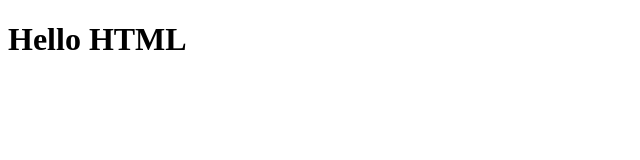
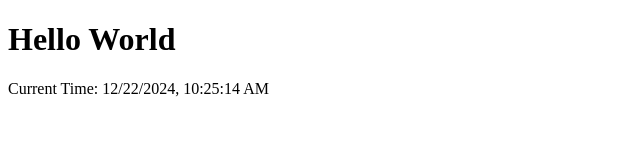
Before and after one commit to ivansh2004/ivansh2004.github.io, a plain HTML site: page index.html in a window 1280 px wide. Shown: the whole page, without its empty margins (0-640 px from the left). Drawn offline with Linux system fonts and the light colour scheme.

Commit message:
Update index.html

```diff
--- a/index.html
+++ b/index.html
@@ -2,10 +2,13 @@
   <html lang="zh">
   <head>
       <meta charset="UTF-8">
-    <meta name="viewport" content="width=device-width, initial-scale=1.0">
-    <title>Hello HTML</title>
+      <meta http-equiv="Cache-Control" content="no-cache, no-store, must-revalidate">
+      <meta http-equiv="Pragma" content="no-cache">
+      <meta http-equiv="Expires" content="0">
+      <title>Test Page</title>
   </head>
   <body>
-    <h1>Hello HTML</h1>
+      <h1>Hello World</h1>
+      <p>Current Time: <script>document.write(new Date().toLocaleString())</script></p>
   </body>
   </html>
```
Lines whose indentation alone changed are shown as unchanged.
